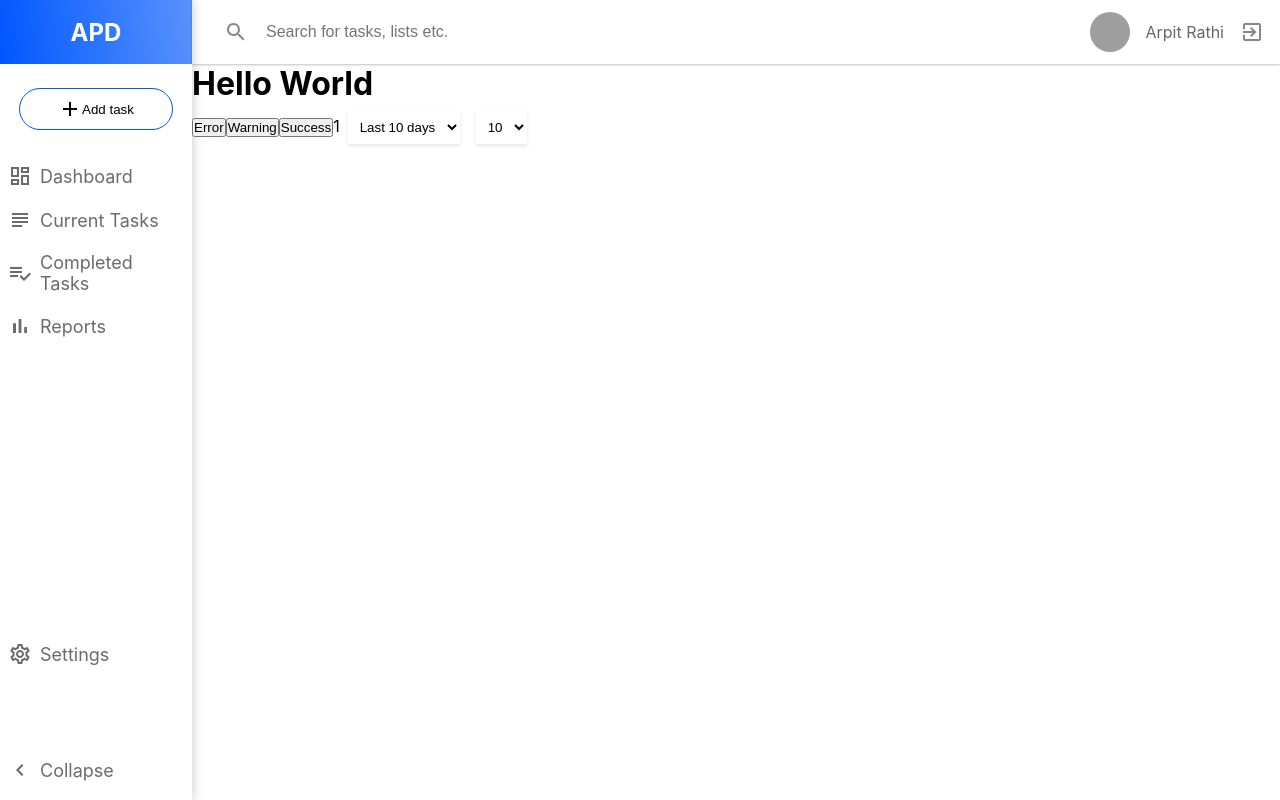
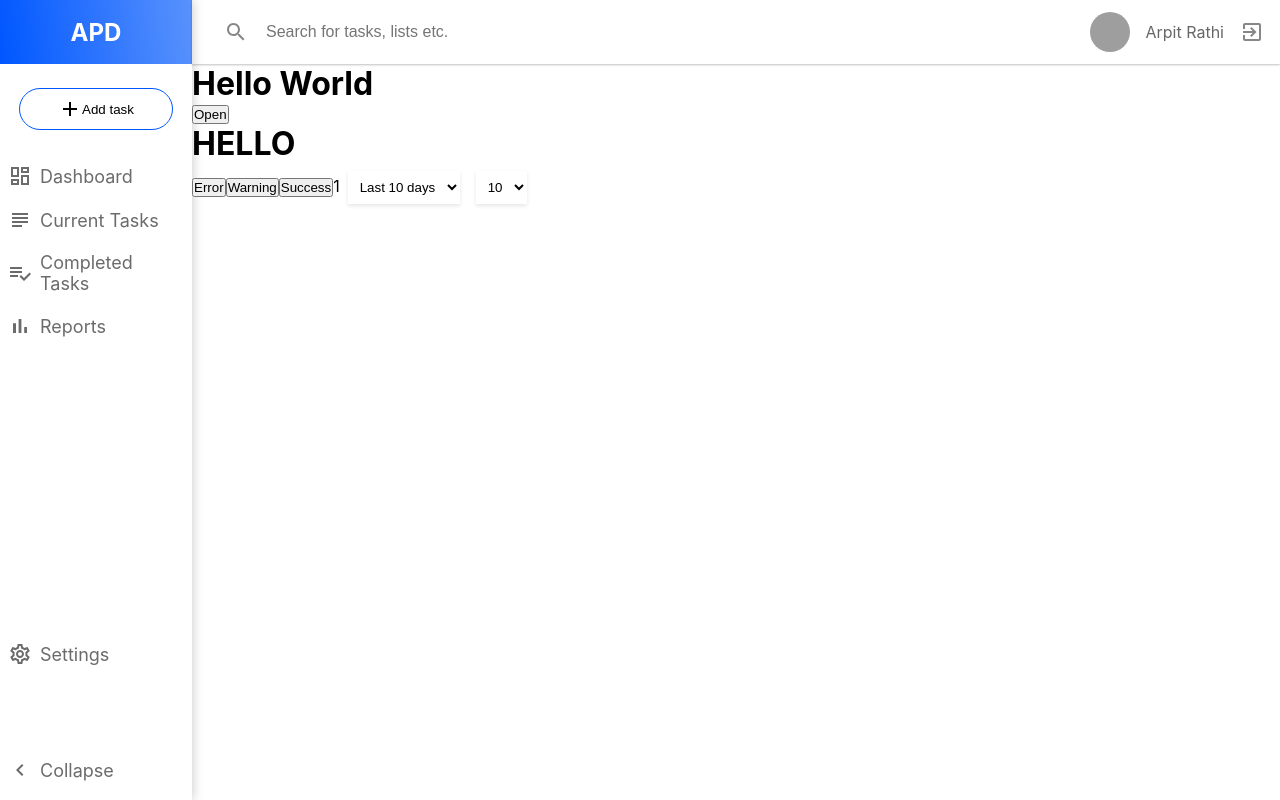
Before and after one commit to Arpit2218B/apd-frontend, a React (Create React App) app: page /app in a window 1280 px wide. Shown: the top 800 px of the page. Built offline with nearby package versions, Linux system fonts and the light colour scheme; grey boxes are pictures that could not be loaded.

Commit message:
added modal structure

```diff
--- /dev/null
+++ b/src/components/common/Tasks.jsx
@@ -0,0 +1,25 @@
+import { Close } from '@material-ui/icons';
+import React, { useState } from 'react';
+import '../../styles/components/Tasks.scss';
+
+const Tasks = ({ children }) => {
+
+    const [ showModal, setShowModal ] = useState(false);
+
+    const Modal = (
+        <div className="modal">
+            <span><Close onClick={() => setShowModal(false)}/></span>
+        </div>
+    )
+
+    return (
+        <div>
+            { React.cloneElement( children, { onClick: () => setShowModal(true) } ) }
+            {showModal ? (
+                Modal
+            ) : null}
+        </div>
+    )
+}
+
+export default Tasks;
--- a/src/components/layout/AppBody.jsx
+++ b/src/components/layout/AppBody.jsx
@@ -4,6 +4,7 @@ import { ALERTS } from '../../dataStore/actionConstants';
 import '../../styles/components/AppBody.scss'
 import Alert from '../common/Alerts';
 import Dropdown from '../common/Dropdown';
+import Tasks from '../common/Tasks';
 import Header from './Header';
 import Sidebar from './Sidebar';
 
@@ -59,6 +60,12 @@ const AppBody = ({ children }) => {
                     <Alert />
                     {children}
                 </div>
+                <Tasks>
+                    <button>Open</button>
+                </Tasks>
+                <Tasks>
+                    <h1>HELLO</h1>
+                </Tasks>
                 <button onClick={errorOut} >Error</button>
                 <button onClick={warnOut} >Warning</button>
                 <button onClick={messageOut} >Success</button>
--- /dev/null
+++ b/src/styles/components/Tasks.scss
@@ -0,0 +1,10 @@
+.modal {
+  height: 400px;
+  width: 600px;
+  box-shadow: 0px 2px 5px rgba(0, 0, 0, 0.1);
+  z-index: 100;
+  position: absolute;
+  top: 25%;
+  left: 35%;
+  background-color: blanchedalmond;
+}
```
Also changed, not shown: 1 other file (tests, documents, lock files or other folders).
